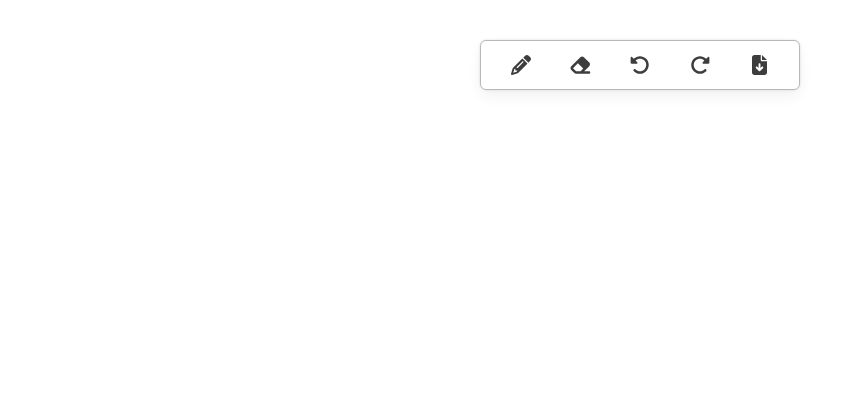
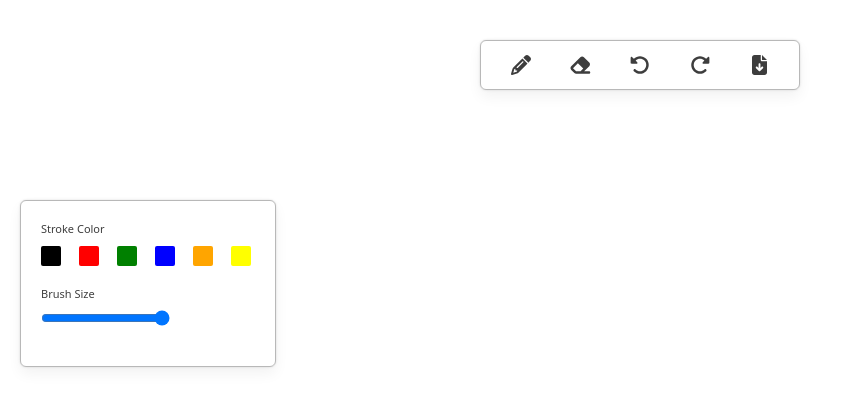
Before and after one commit to shubham-mishra-ca/nextjs-doodledraft, a Next.js app: page / in a window 1280 px wide. Shown: the top 408 px of the page, without its empty margins (0-845 px from the left). Built offline with nearby package versions, Linux system fonts and the light colour scheme.

Commit message:
Added Toolbox UI

```diff
--- /dev/null
+++ b/src/components/Toolbox/index.js
@@ -0,0 +1,31 @@
+import styles from './index.module.css';
+import {COLORS} from '@/constants';
+
+
+const Toolbox = () => {
+
+    const updateBrushSize = (e) => {
+
+    }
+    return (<div className={styles.toolboxContainer}>
+        <div className={styles.toolItem}>
+            <h4 className={styles.toolText}>Stroke Color</h4>
+            <div className={styles.itemContainer}>
+                <div className={styles.colorBox} style = {{backgroundColor: COLORS.BLACK}}/>
+                <div className={styles.colorBox} style = {{backgroundColor: COLORS.RED}}/>
+                <div className={styles.colorBox} style = {{backgroundColor: COLORS.GREEN}}/>
+                <div className={styles.colorBox} style = {{backgroundColor: COLORS.BLUE}}/>
+                <div className={styles.colorBox} style = {{backgroundColor: COLORS.ORANGE}}/>
+                <div className={styles.colorBox} style = {{backgroundColor: COLORS.YELLOW}}/>
+            </div>
+        </div>
+        <div className={styles.toolItem}>
+            <h4 className={styles.toolText}>Brush Size</h4>
+            <div className={styles.itemContainer}>
+                <input type="range" min={1} max={10} step={1} onChange={updateBrushSize} />
+            </div>
+        </div>
+    </div>)
+}
+
+export default Toolbox;
--- /dev/null
+++ b/src/components/Toolbox/index.module.css
@@ -0,0 +1,28 @@
+.toolboxContainer{
+    @apply p-5 absolute top-1/4 left-5 w-64 rounded-md;
+    box-shadow: theme('colors.shadow1');
+    border: 1px solid theme('colors.border1');
+    background-color: theme('colors.background1');
+
+    .toolItem{
+        @apply mb-5;
+
+        .toolText{
+            font-size: 11px;
+            color: theme('colors.text1');
+        }
+
+        .itemContainer{
+            @apply flex justify-between mt-2;
+
+            .colorBox{
+                @apply h-5 w-5 mr-1 rounded-sm cursor-pointer;
+
+                &:hover, &.active {
+                    border: 1.5px solid theme('colors.border2');
+                    box-shadow: theme('colors.shadow2');
+            }
+        }
+    }
+    }
+}
--- /dev/null
+++ b/src/constants.js
@@ -0,0 +1,11 @@
+const COLORS = {
+    BLACK: 'black',
+    RED: 'red',
+    GREEN: 'green',
+    BLUE: 'blue',
+    ORANGE: 'orange',
+    YELLOW: 'yellow',
+    WHITE: 'white'
+}
+
+export{COLORS};
--- a/src/pages/index.js
+++ b/src/pages/index.js
@@ -1,7 +1,12 @@
 import Menu from '../components/Menu';
+import Toolbox from '@/components/Toolbox';
 
 export default function Home() {
   return (
+    <>
     <Menu />
+    <Toolbox />
+    </>
+
   )
 }
```
